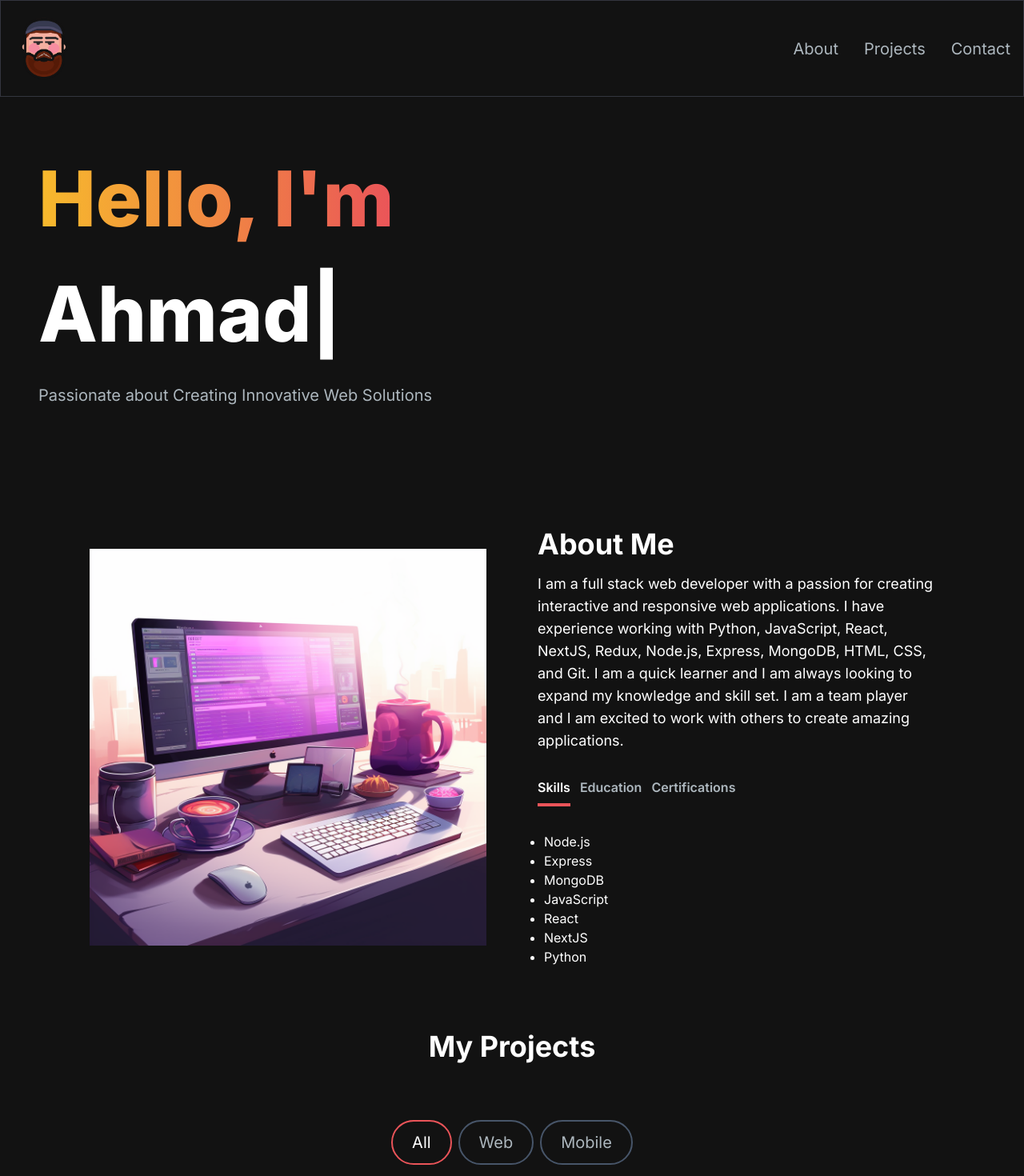
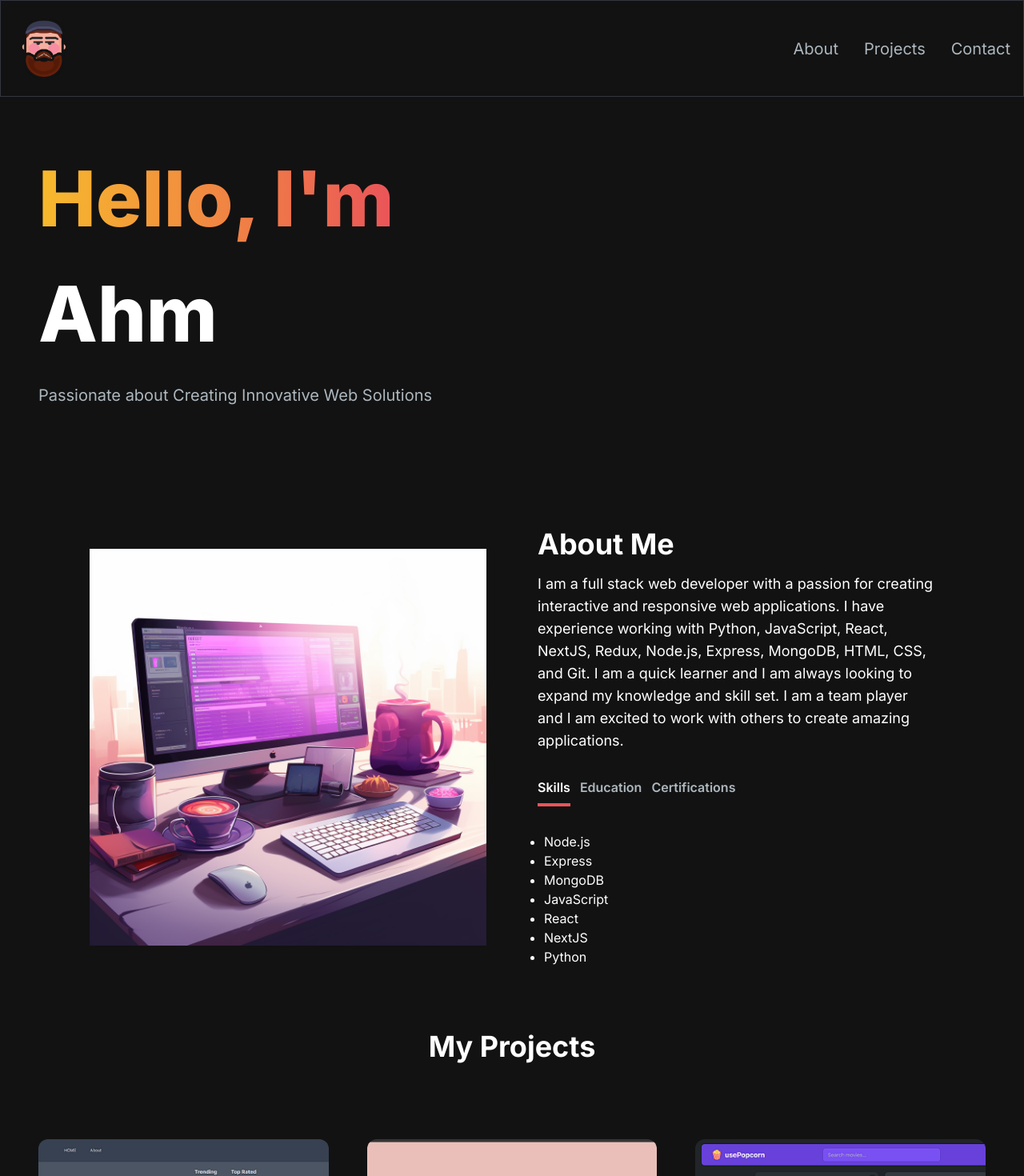
Before and after one commit to AhmadAlhazmi75/improved-portfolio, a Next.js app: page / in a window 1280 px wide. Shown: the top 1470 px of the page at 80% size. Built offline with nearby package versions, Linux system fonts and the light colour scheme.

Commit message:
fix some bugs related to projects

```diff
--- a/src/app/components/HeroSection.jsx
+++ b/src/app/components/HeroSection.jsx
@@ -24,9 +24,9 @@ const HeroSection = () => {
               sequence={[
                 "Ahmad",
                 1000,
-                "CS Student",
+                "A CS Student",
                 1000,
-                "Web Developer",
+                "A Web Developer",
                 1000,
               ]}
               wrapper="span"
--- a/src/app/components/ProjectsSection.jsx
+++ b/src/app/components/ProjectsSection.jsx
@@ -69,12 +69,12 @@ const ProjectsSection = () => {
         My Projects
       </h2>
       <div className="text-white flex flex-row justify-center items-center gap-2 py-6">
-        <ProjectTag
+        {/* <ProjectTag
           onClick={handleTagChange}
           name="All"
           isSelected={tag === "All"}
-        />
-        <ProjectTag
+        /> */}
+        {/* <ProjectTag
           onClick={handleTagChange}
           name="Web"
           isSelected={tag === "Web"}
@@ -83,7 +83,7 @@ const ProjectsSection = () => {
           onClick={handleTagChange}
           name="Mobile"
           isSelected={tag === "Mobile"}
-        />
+        /> */}
       </div>
       <ul ref={ref} className="grid md:grid-cols-3 gap-8 md:gap-12">
         {filteredProjects.map((project, index) => (
```
